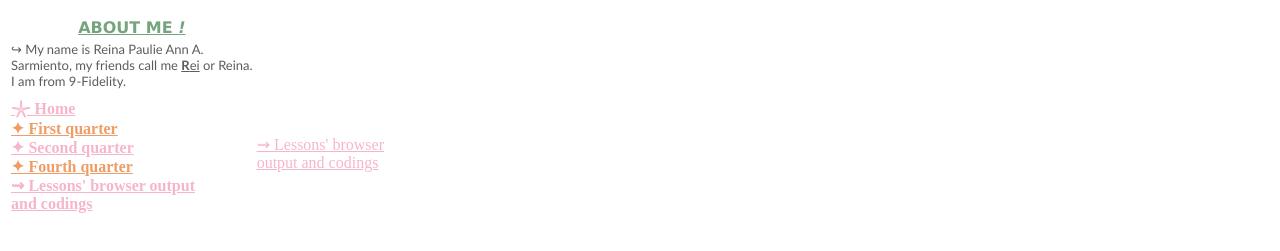
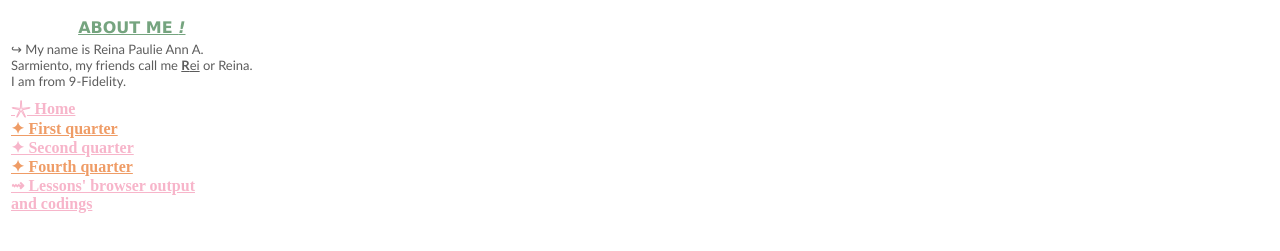
Before and after one commit to vollereiien/vollereiien.github.io, a plain HTML site: page Q3.html in a window 1280 px wide. Shown: the part 247-498 px from the top of the page. Drawn offline with Linux system fonts and the light colour scheme.

Commit message:
Update Q3.html

```diff
--- a/Q3.html
+++ b/Q3.html
@@ -34,6 +34,5 @@
 <a href="Q1.html" style="color:#EF9C66"> ✦ First quarter </a> <br>
 <a href="Q2.html" style="color:#F7B5CA"> ✦ Second quarter </a> <br>
 <a href="Q4.html" style="color:#EF9C66"> ✦ Fourth quarter </a> <br>
-<a href="Lessons.html" style="color:#F7B5CA"> ⇝ Lessons' browser output <br> and codings </a> </td>
-<td> <a href="Lessons.html" style="color:#F7B5CA"> ⇝ Lessons' browser <br>output and codings </a>  </td> </tr>
+<a href="Lessons.html" style="color:#F7B5CA"> ⇝ Lessons' browser output <br> and codings </a> </td> </tr>
 </table> </body> </html>
```
